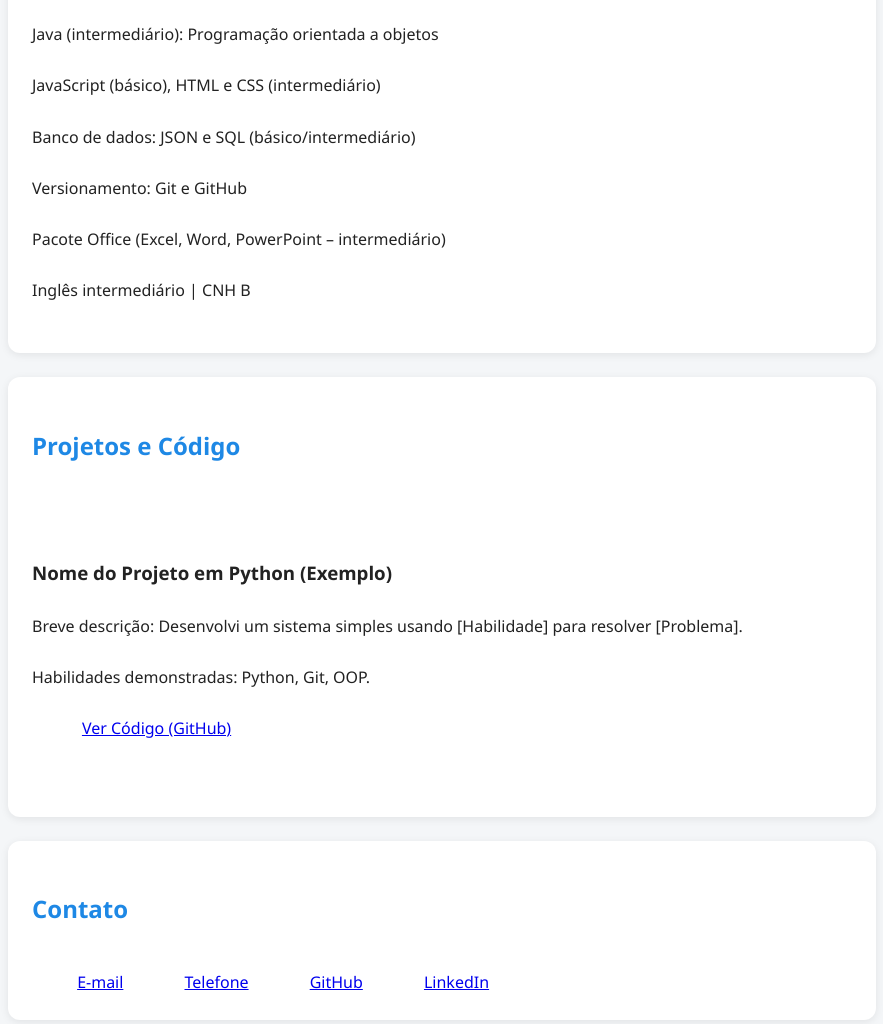
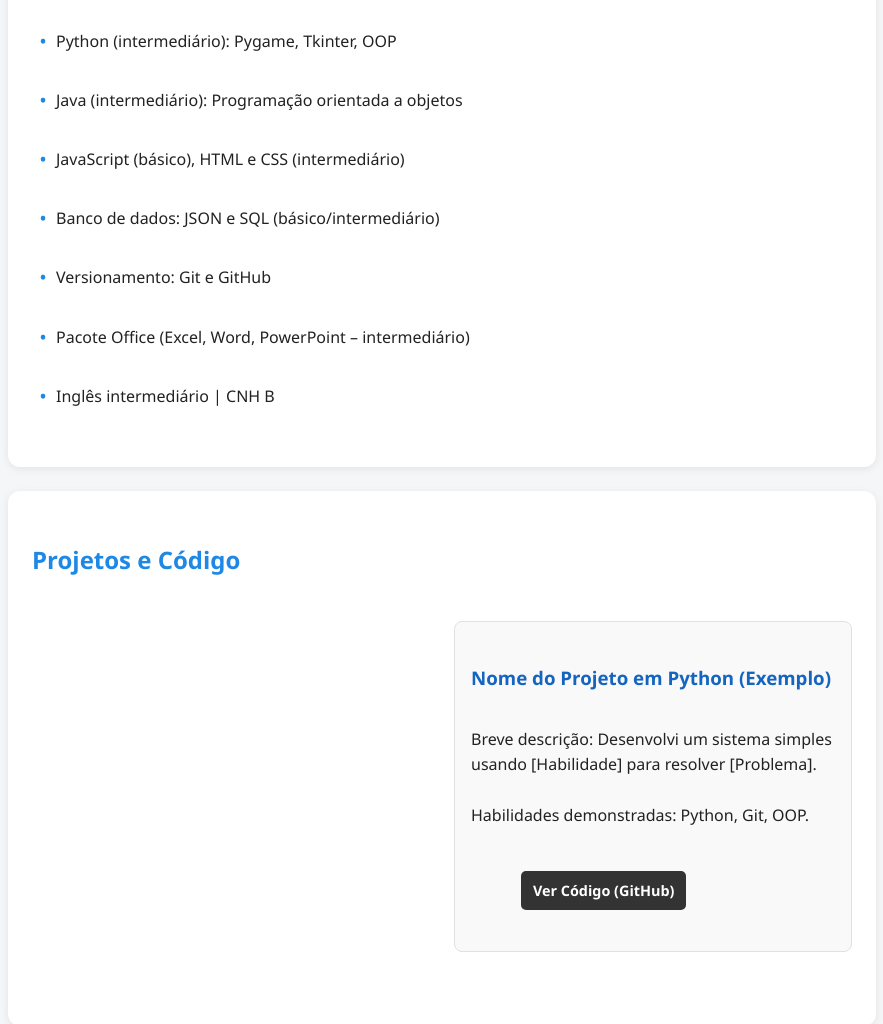
Before and after one commit to ArthurRisson/meu-site, a plain HTML site: page index.html in a window 1280 px wide. Shown: the part 1103-2127 px from the top of the page, without its empty margins (198-1081 px from the left). Drawn offline with Linux system fonts and the light colour scheme.

Commit message:
Refactor CSS for navigation and contact button styles
Updated styles for navigation links and contact buttons.

```diff
--- a/style.css
+++ b/style.css
@@ -27,7 +27,8 @@ header nav {
     margin-top: 1rem;
 }
 
-header button {
+/* NOVO: Estiliza os links de navegação (<a>.nav-link) */
+header nav .nav-link {
     background: white;
     color: #1e88e5;
     border: none;
@@ -37,9 +38,11 @@ header button {
     font-weight: bold;
     cursor: pointer;
     transition: 0.3s;
+    text-decoration: none; /* Remove o sublinhado */
+    display: inline-block; /* Permite padding e margin como um botão */
 }
 
-header button:hover {
+header nav .nav-link:hover {
     background-color: #e3f2fd;
 }
 
@@ -71,13 +74,75 @@ ul {
     list-style-type: none; /* remove as bolinhas */
 }
 
+/* Estilo de lista para Experiência/Formação */
+.card ul li {
+    margin-bottom: 0.5rem;
+    padding-left: 1.5rem;
+    position: relative;
+}
+
+/* Opcional: Adicionar um bullet point customizado */
+.card ul li::before {
+    content: "•";
+    color: #1e88e5;
+    font-weight: bold;
+    display: inline-block;
+    width: 1em;
+    margin-left: -1em;
+}
+
+
+/* Estilos para a seção de projetos */
+.project-list {
+    display: grid;
+    grid-template-columns: repeat(auto-fit, minmax(300px, 1fr));
+    gap: 1.5rem;
+}
+
+.project-item {
+    border: 1px solid #e0e0e0;
+    padding: 1rem;
+    border-radius: 8px;
+    background-color: #f9f9f9;
+}
+
+.project-item h3 {
+    color: #1565c0;
+    margin-bottom: 0.5rem;
+}
+
+.project-links {
+    margin-top: 1rem;
+}
+
+.project-link {
+    display: inline-block;
+    padding: 8px 12px;
+    margin-right: 10px;
+    border-radius: 5px;
+    text-decoration: none;
+    font-size: 0.9rem;
+    font-weight: bold;
+}
+
+.github-link {
+    background-color: #333; /* Cor escura padrão do GitHub */
+    color: white;
+}
+
+.github-link:hover {
+    background-color: #555;
+}
+
+/* Estilos para a seção de contato */
 .contact-buttons {
     display: flex;
     flex-wrap: wrap;
     gap: 1rem;
 }
 
-.contact-buttons button {
+/* NOVO: Estilo para os botões de contato (agora <a>.contact-button-link) */
+.contact-buttons .contact-button-link {
     background-color: #1e88e5;
     color: white;
     border: none;
@@ -86,9 +151,10 @@ ul {
     cursor: pointer;
     font-weight: 600;
     transition: background 0.3s;
+    text-decoration: none; /* Remove o sublinhado */
 }
 
-.contact-buttons button:hover {
+.contact-buttons .contact-button-link:hover {
     background-color: #1565c0;
 }
 
```
Lines whose indentation alone changed are shown as unchanged.
